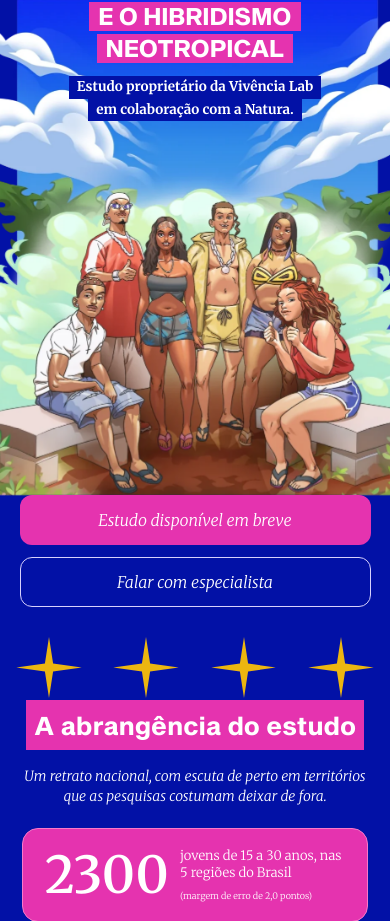
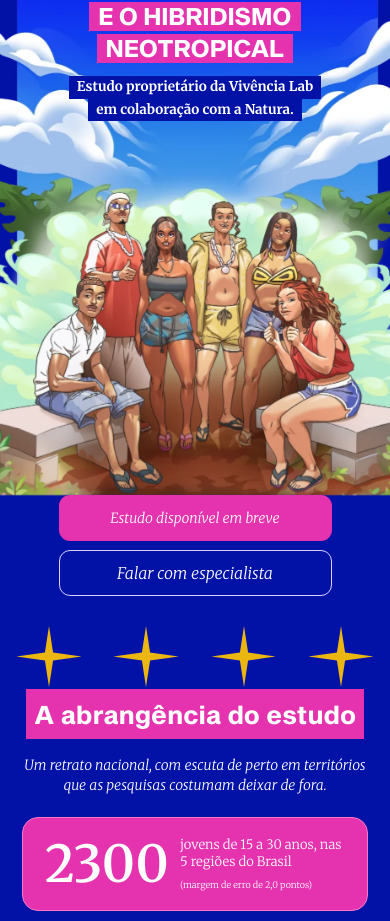
Before and after one commit to kleberwillians89/vivencialabs, a PHP site: page / in a window 390 px wide. Shown: the part 205-1126 px from the top of the page. Run offline with PHP 8.4, Linux system fonts and the light colour scheme.

Commit message:
Match mobile hero button proportions to reference

```diff
--- a/design.css
+++ b/design.css
@@ -1164,3 +1164,11 @@ tbody th { color: white; background: var(--pink); border-radius: 12px; font-weig
   .care-closing { display: block; margin-top: 18px; }
   .care-keyline { font-weight: 700; }
 }
+
+/* Mobile hero actions: centered, compact Figma proportions. */
+@media (max-width: 720px) {
+  .hero-actions { width: 70%; max-width: 360px; gap: 9px; }
+  .hero-actions .button { min-height: 46px; padding: 10px 12px; border-radius: 11px; font-size: 16px; line-height: 22px; }
+  .hero-actions .button:disabled { font-size: 14px; }
+  .hero-actions .button-outline { font-size: 16px; border-width: 1px; }
+}
```
Also changed, not shown: 1 other file.
